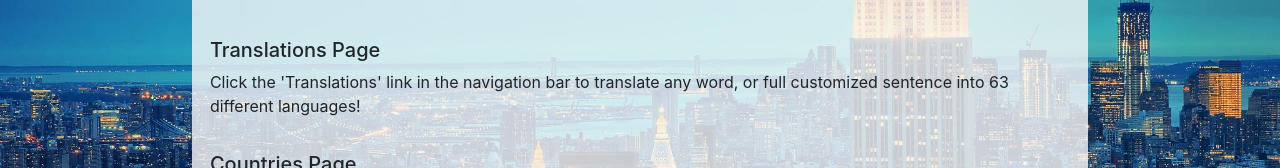
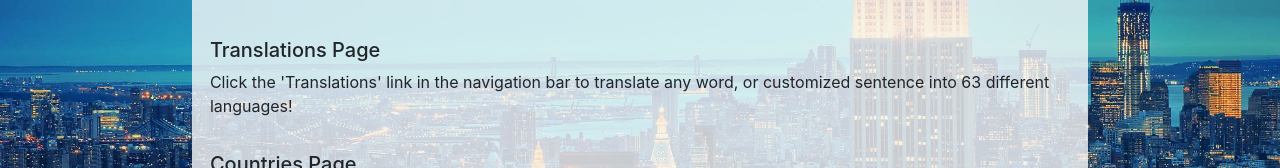
Before and after one commit to piferdg/SayWhat_frontend, a React (Create React App) app in the folder saywhat/: page / in a window 1280 px wide. Shown: the part 365-533 px from the top of the page. Built offline with nearby package versions, Linux system fonts and the light colour scheme.

Commit message:
Editing homepage text, removing unused code

```diff
--- a/saywhat/src/components/Home.js
+++ b/saywhat/src/components/Home.js
@@ -17,7 +17,7 @@ class Home extends Component {
                 <h5>Translations Page</h5>
               </div>
               <div>
-                <p>Click the 'Translations' link in the navigation bar to translate any word, or full customized sentence into 63 different languages!</p>
+                <p>Click the 'Translations' link in the navigation bar to translate any word, or customized sentence into 63 different languages!</p>
               </div>
             </div>
             <div className='countries-info'>
--- a/saywhat/src/components/Translate.js
+++ b/saywhat/src/components/Translate.js
@@ -99,7 +99,6 @@ class Translate extends Component {
                 />
               </div>
               <hr />
-
               <h6>
                 <u>Step 2:</u> Search for the target language (language you want
                 your sentence to be translated to) in the dropdown.
@@ -111,7 +110,6 @@ class Translate extends Component {
                 />
               </div>
               <hr />
-
               <h6>
                 <u>Step 3:</u> After finding your target language, enter the two
                 letter language code into the box below.
```
Also changed, not shown: saywhat/src/components/UpdateCountry.js (+0 -7 lines).
